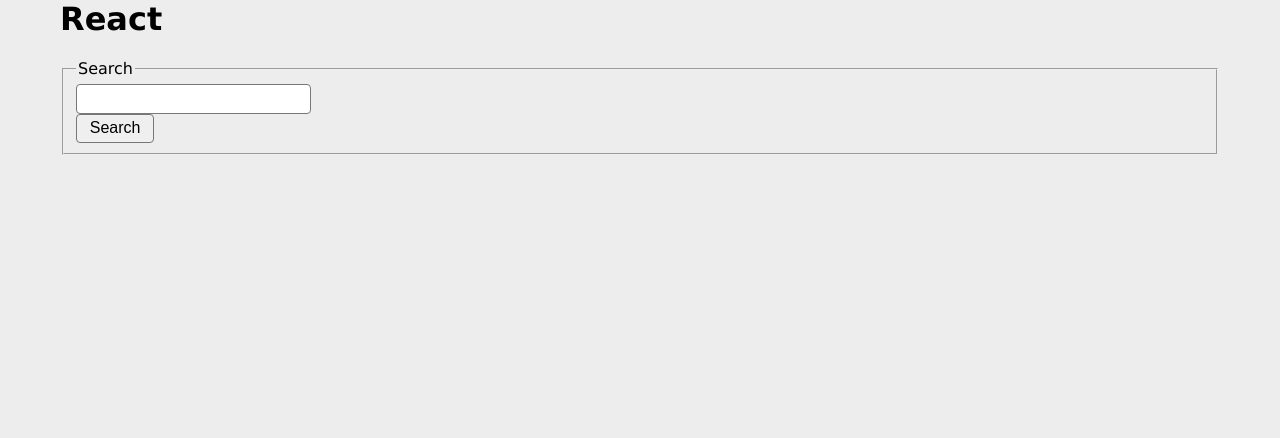
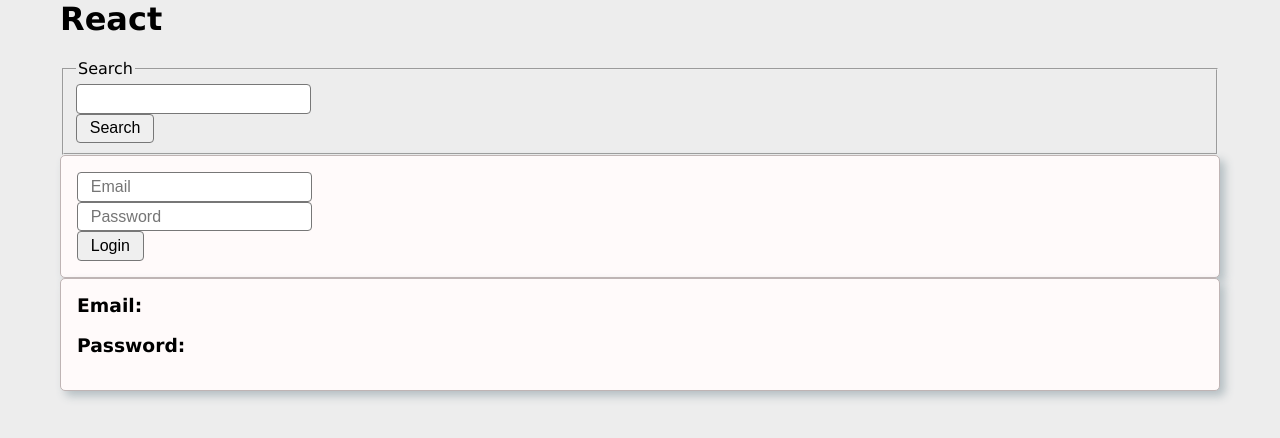
Before and after one commit to MariusCodeAcademy/feu2-06_r_useEffect_input_forms, a React (Vite) app: page / in a window 1280 px wide. Shown: the top 438 px of the page. Built offline with nearby package versions, Linux system fonts and the light colour scheme.

Commit message:
login uzd

```diff
--- a/src/App.jsx
+++ b/src/App.jsx
@@ -1,4 +1,5 @@
 import './App.css';
+import Login from './components/Login';
 import Search from './components/Search';
 
 function App() {
@@ -6,6 +7,7 @@
     <div className='App container'>
       <h1>React</h1>
       <Search />
+      <Login />
     </div>
   );
 }
--- /dev/null
+++ b/src/components/Login.jsx
@@ -0,0 +1,20 @@
+function Login(props) {
+  // susikurti state email ir passwordui.
+  // susieti su two way binding inputus su state
+  // atvaizduoti htmle/jsx ivestas reiksmes
+  return (
+    <div>
+      <form className='card'>
+        <input type='text' placeholder='Email' />
+        <input type='password' placeholder='Password ' />
+        <button type='submit'>Login</button>
+      </form>
+
+      <div className='card'>
+        <h3>Email: </h3>
+        <h3>Password: </h3>
+      </div>
+    </div>
+  );
+}
+export default Login;
```
